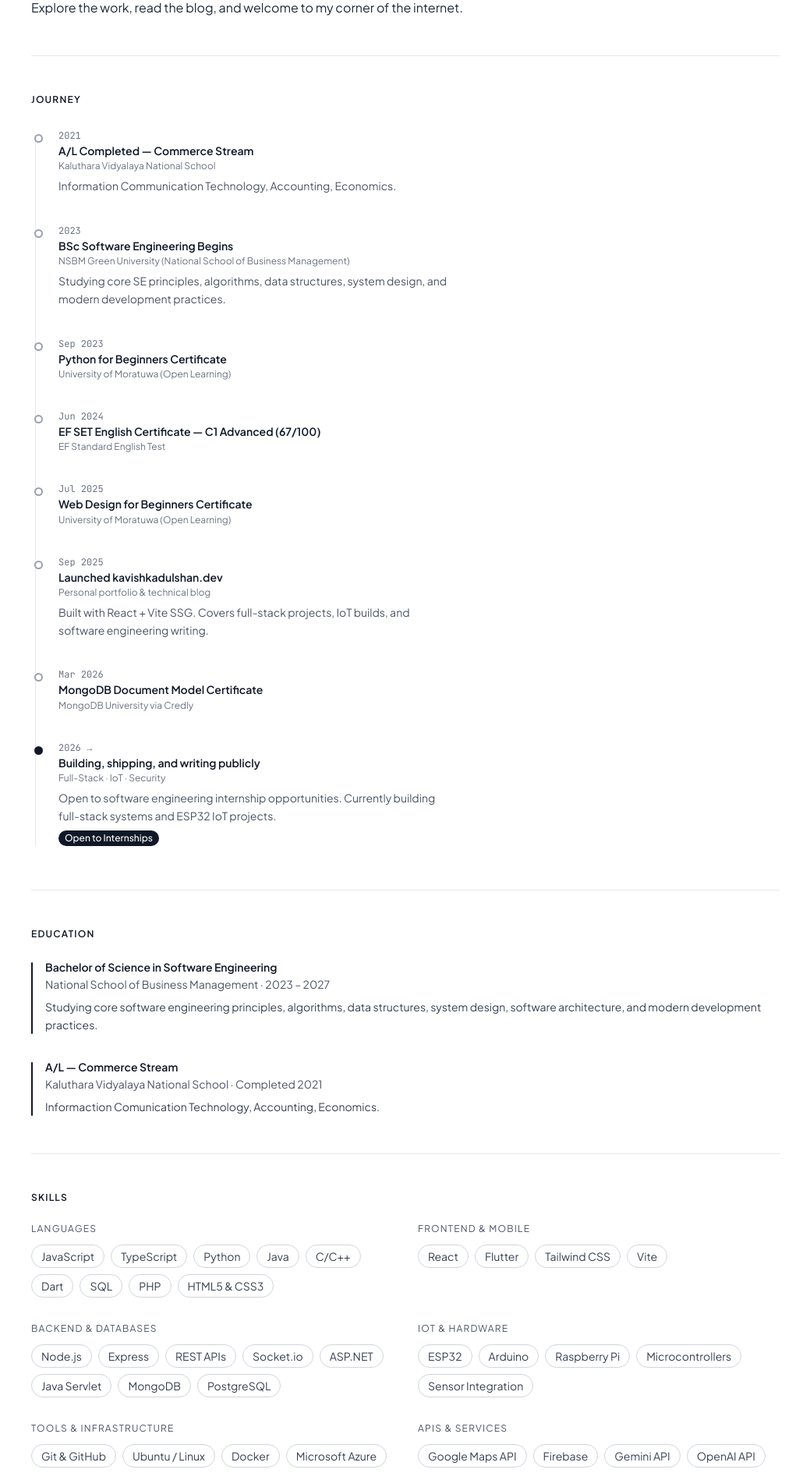
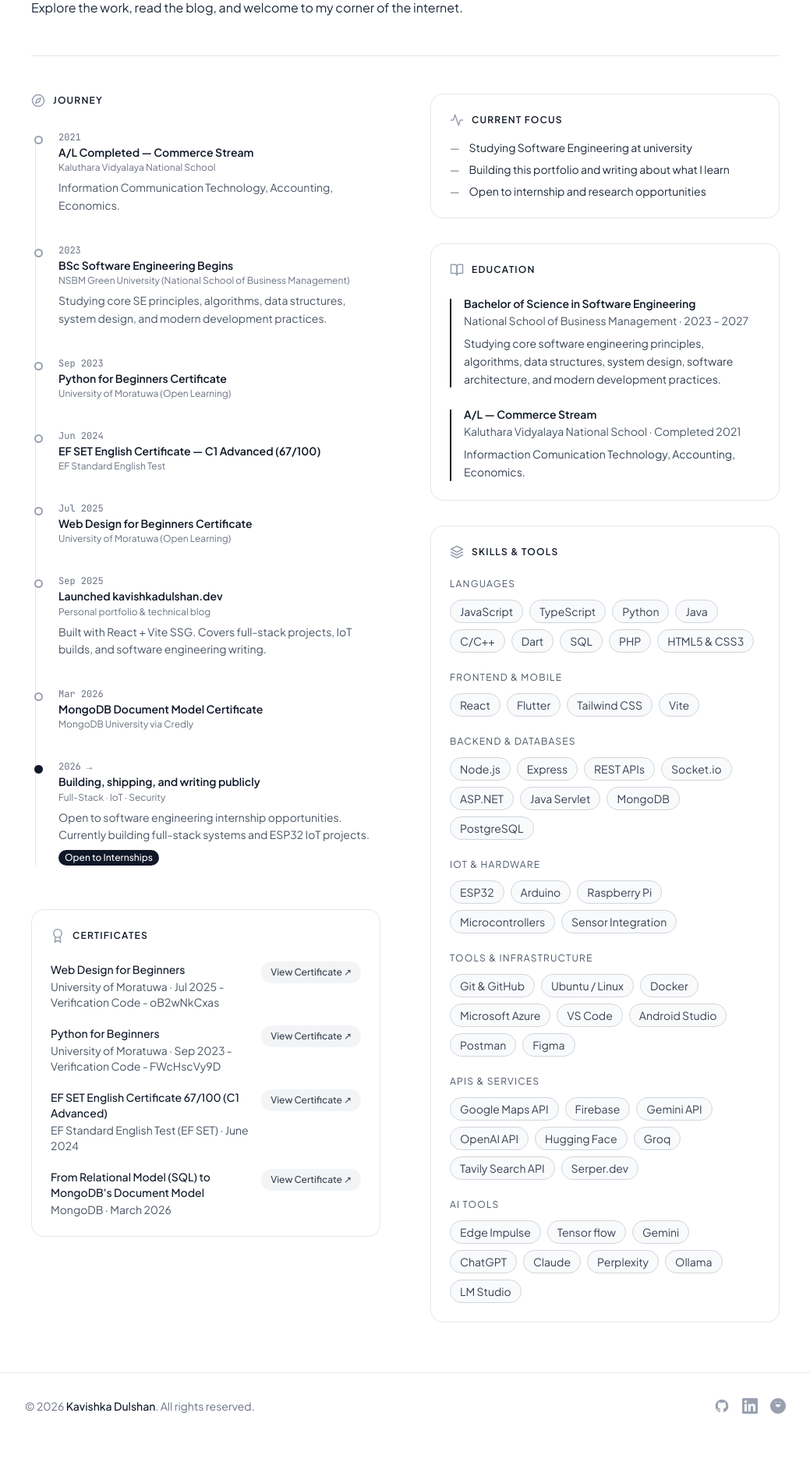
Before and after one commit to KavishkaDulshan/Portfolio-Blog, a React (Vite) app: page /about in a window 1280 px wide. Shown: the part 520-2409 px from the top of the page at 78% size, without its empty margins (120-1159 px from the left). After the commit the page ends 2365 px from the top, so only its background shows below. Built offline with nearby package versions, Linux system fonts and the light colour scheme; no server answers.

Commit message:
about page redesign

```diff
--- a/src/pages/About.jsx
+++ b/src/pages/About.jsx
@@ -3,7 +3,7 @@ import SEO from '../components/SEO';
 import { getAboutData } from '../utils/getAbout';
 import FadeIn from '../components/FadeIn';
 import Timeline from '../components/Timeline';
-import { FiDownload } from 'react-icons/fi';
+import { FiDownload, FiCompass, FiActivity, FiBookOpen, FiLayers, FiAward } from 'react-icons/fi';
 import { Link } from 'react-router-dom';
 
 // Chronological milestones for the NSBM journey timeline
@@ -143,24 +143,94 @@ export default function About() {
 
       <div className="border-t border-gray-200 mb-12" />
 
-      {/* ── NSBM Journey Timeline ── */}
+      {/* ── Two-Column Layout ── */}
+      <div className="grid grid-cols-1 lg:grid-cols-2 gap-12 lg:gap-16">
+
+        {/* Left Column ── Journey Timeline & Certificates ── */}
+        <div className="space-y-12">
           <FadeIn delay={0.05}>
-        <section className="mb-12">
-          <h2 className="text-xs font-semibold text-gray-900 uppercase tracking-widest mb-8">
+            <section>
+              <div className="flex items-center gap-2.5 mb-8">
+                <FiCompass className="text-gray-400 text-lg shrink-0" />
+                <h2 className="text-xs font-semibold text-gray-900 uppercase tracking-widest">
                   Journey
                 </h2>
+              </div>
               <Timeline events={TIMELINE_EVENTS} />
             </section>
           </FadeIn>
 
-      <div className="border-t border-gray-200 mb-12" />
+          {/* ── Certificates ── */}
+          {certificates.length > 0 && (
+            <FadeIn delay={0.25}>
+              <section className="border border-gray-200 rounded-2xl p-6">
+                <div className="flex items-center gap-2.5 mb-6">
+                  <FiAward className="text-gray-400 text-lg shrink-0" />
+                  <h2 className="text-xs font-semibold text-gray-900 uppercase tracking-widest">
+                    Certificates
+                  </h2>
+                </div>
+                <div className="space-y-5">
+                  {certificates.map((cert, i) => (
+                    <div key={i} className="flex flex-col sm:flex-row sm:items-start justify-between gap-3">
+                      <div>
+                        <p className="text-sm font-medium text-gray-900">{cert.title}</p>
+                        <p className="text-sm text-gray-600 mt-0.5">{cert.issuer} · {cert.date}</p>
+                      </div>
+                      {cert.url && (
+                        <a
+                          href={cert.url}
+                          target="_blank"
+                          rel="noopener noreferrer"
+                          className="inline-flex items-center justify-center gap-1.5 px-3 py-1.5 text-xs font-medium text-gray-700 bg-gray-100 hover:bg-gray-200 rounded-full transition-colors whitespace-nowrap shrink-0"
+                        >
+                          View Certificate ↗
+                        </a>
+                      )}
+                    </div>
+                  ))}
+                </div>
+              </section>
+            </FadeIn>
+          )}
+        </div>
+
+        {/* Right Column ── Cards ── */}
+        <div className="space-y-8">
+
+          {/* ── Currently ── */}
+          {currently.length > 0 && (
+            <FadeIn delay={0.1}>
+              <section className="border border-gray-200 rounded-2xl p-6">
+                <div className="flex items-center gap-2.5 mb-4">
+                  <FiActivity className="text-gray-400 text-lg shrink-0" />
+                  <h2 className="text-xs font-semibold text-gray-900 uppercase tracking-widest">
+                    Current Focus
+                  </h2>
+                </div>
+                <ul className="space-y-2">
+                  {currently.map((item, i) => (
+                    <li key={i} className="flex gap-3 text-sm text-gray-800">
+                      <span className="text-gray-500 shrink-0">—</span>
+                      {item}
+                    </li>
+                  ))}
+                </ul>
+              </section>
+            </FadeIn>
+          )}
 
           {/* ── Education ── */}
           {education.length > 0 && (
-        <FadeIn delay={0.05}>
-          <section className="mb-12">
-            <h2 className="text-xs font-semibold text-gray-900 uppercase tracking-widest mb-6">Education</h2>
-            <div className="space-y-8">
+            <FadeIn delay={0.15}>
+              <section className="border border-gray-200 rounded-2xl p-6">
+                <div className="flex items-center gap-2.5 mb-6">
+                  <FiBookOpen className="text-gray-400 text-lg shrink-0" />
+                  <h2 className="text-xs font-semibold text-gray-900 uppercase tracking-widest">
+                    Education
+                  </h2>
+                </div>
+                <div className="space-y-6">
                   {education.map((entry, i) => (
                     <div key={i} className="flex gap-4">
                       <div className="w-0.5 bg-gray-900 rounded-full shrink-0 mt-1" />
@@ -178,14 +248,17 @@ export default function About() {
             </FadeIn>
           )}
 
-      <div className="border-t border-gray-200 mb-12" />
-
           {/* ── Skills ── */}
           {skills.length > 0 && (
-        <FadeIn delay={0.05}>
-          <section className="mb-12">
-            <h2 className="text-xs font-semibold text-gray-900 uppercase tracking-widest mb-6">Skills</h2>
-            <div className="grid grid-cols-1 sm:grid-cols-2 gap-8">
+            <FadeIn delay={0.2}>
+              <section className="border border-gray-200 rounded-2xl p-6">
+                <div className="flex items-center gap-2.5 mb-6">
+                  <FiLayers className="text-gray-400 text-lg shrink-0" />
+                  <h2 className="text-xs font-semibold text-gray-900 uppercase tracking-widest">
+                    Skills & Tools
+                  </h2>
+                </div>
+                <div className="space-y-6">
                   {skills.map(({ category, items }) => (
                     <div key={category}>
                       <p className="text-xs uppercase tracking-widest text-gray-600 mb-3">{category}</p>
@@ -193,7 +266,7 @@ export default function About() {
                         {items.map((item) => (
                           <span
                             key={item}
-                        className="text-sm px-3 py-1 rounded-full border border-gray-300 text-gray-700"
+                            className="text-sm px-3 py-1 rounded-full border border-gray-300 text-gray-700 bg-gray-50"
                           >
                             {item}
                           </span>
@@ -205,58 +278,8 @@ export default function About() {
               </section>
             </FadeIn>
           )}
-
-      {/* ── Certificates ── */}
-      {certificates.length > 0 && (
-        <FadeIn delay={0.05}>
-          <>
-            <div className="border-t border-gray-200 mb-12" />
-            <section className="mb-12">
-              <h2 className="text-xs font-semibold text-gray-900 uppercase tracking-widest mb-6">Certificates</h2>
-              <div className="space-y-4">
-                {certificates.map((cert, i) => (
-                  <div key={i} className="flex items-start justify-between gap-4">
-                    <div>
-                      <p className="text-sm font-medium text-gray-900">{cert.title}</p>
-                      <p className="text-sm text-gray-600 mt-0.5">{cert.issuer} · {cert.date}</p>
         </div>
-                    {cert.url && (
-                      <a
-                        href={cert.url}
-                        target="_blank"
-                        rel="noopener noreferrer"
-                        className="text-xs text-gray-600 hover:text-gray-900 hover:underline underline-offset-2 whitespace-nowrap shrink-0"
-                      >
-                        View ↗
-                      </a>
-                    )}
       </div>
-                ))}
-              </div>
-            </section>
-          </>
-        </FadeIn>
-      )}
-
-      {/* ── Currently ── */}
-      {currently.length > 0 && (
-        <FadeIn delay={0.05}>
-          <>
-            <div className="border-t border-gray-200 mb-12" />
-            <section>
-              <h2 className="text-xs font-semibold text-gray-900 uppercase tracking-widest mb-4">Currently</h2>
-              <ul className="space-y-2">
-                {currently.map((item, i) => (
-                  <li key={i} className="flex gap-3 text-sm text-gray-800">
-                    <span className="text-gray-500 shrink-0">—</span>
-                    {item}
-                  </li>
-                ))}
-              </ul>
-            </section>
-          </>
-        </FadeIn>
-      )}
     </div>
   );
 }
```
Lines whose indentation alone changed are shown as unchanged.
